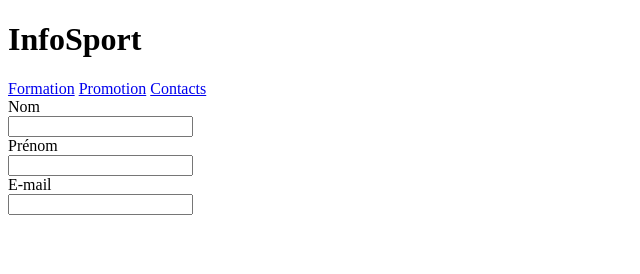
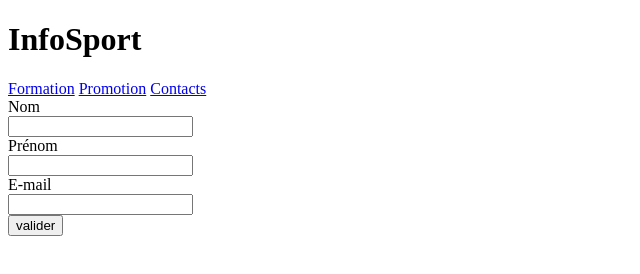
Before and after one commit to anthelme-lap/SPORT-ACTUALITE, a plain HTML site: page index.html in a window 1280 px wide. Shown: the whole page, without its empty margins (0-640 px from the left). Drawn offline with Linux system fonts and the light colour scheme.

Commit message:
modifier

```diff
--- a/index.html
+++ b/index.html
@@ -22,7 +22,7 @@
             <input type="text" name="prenom"><br>
             <label for="">E-mail</label><br>
             <input type="email" name="email"><br>
-
+            <input type="submit" value="valider"><br>
         </div>
     </body>
 </html>
```
